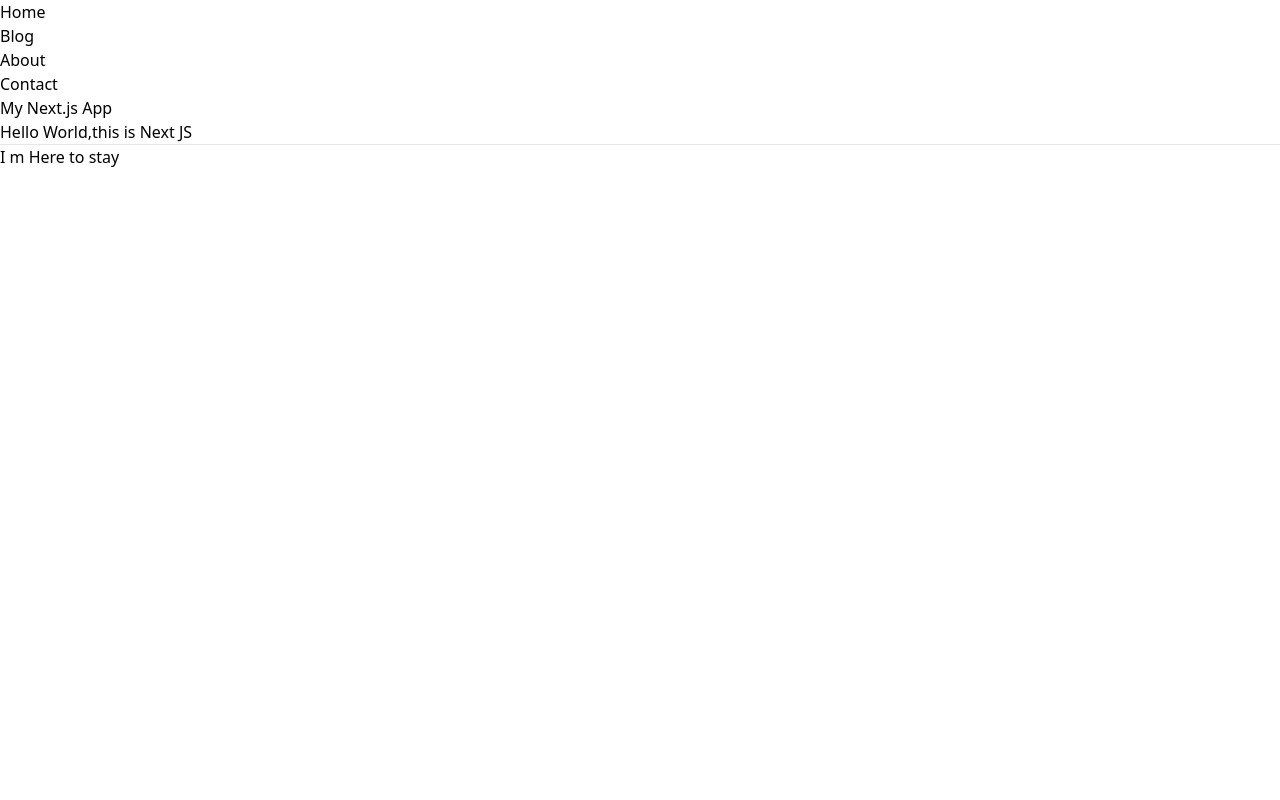
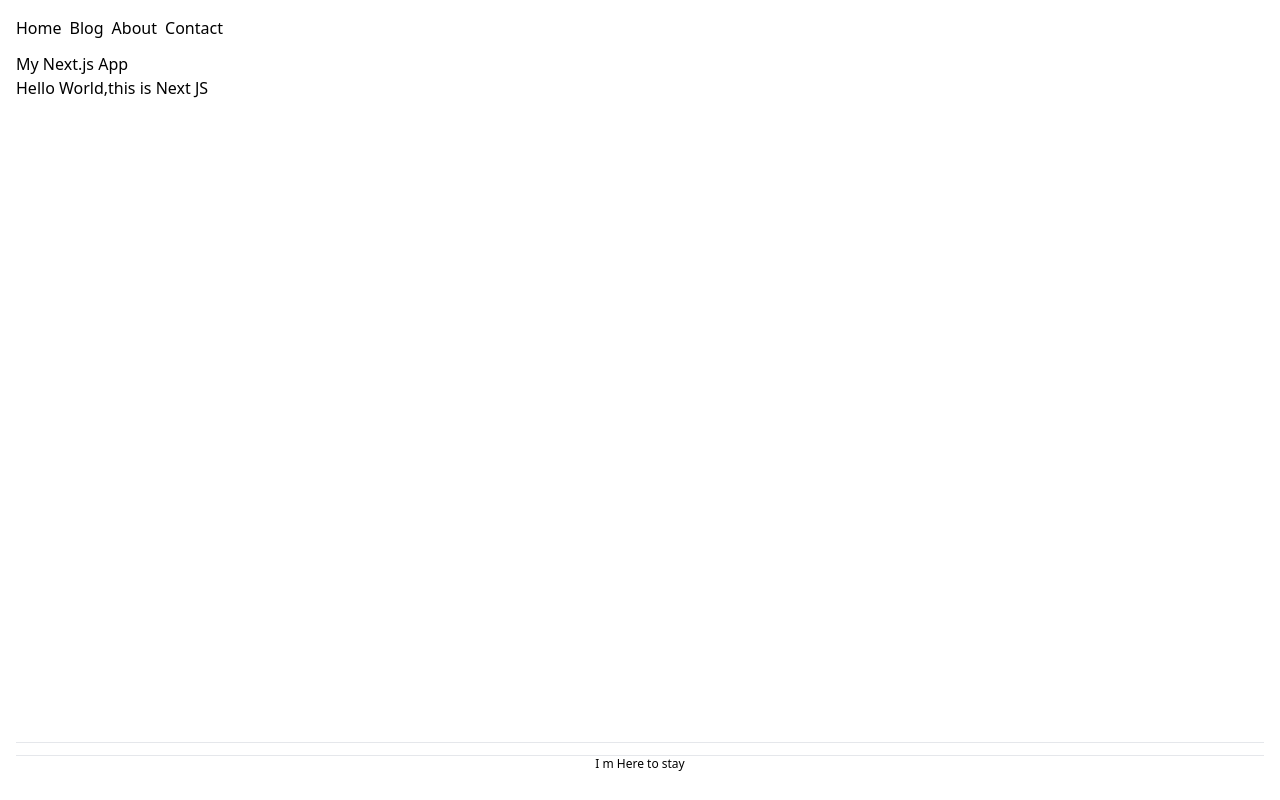
Before and after one commit to bgsdewo/Next.js_With_Headless_CMS, a Next.js app in the folder learn-nextjs/: page / in a window 1280 px wide. Built offline with nearby package versions, Linux system fonts and the light colour scheme.

Commit message:
Latihan Styling Layout meggunakan tailwind.css

```diff
--- a/learn-nextjs/app/layout.jsx
+++ b/learn-nextjs/app/layout.jsx
@@ -6,10 +6,10 @@
       <head>
         <title>LearnNextJs</title>
       </head>
-      <body>
+      <body className="flex flex-col px-4 py-4 min-h-screen">
         <header>
           <nav>
-            <ul>
+            <ul className="flex gap-2">
               <li>
                 <Link href="/">Home</Link>
               </li>
@@ -27,8 +27,8 @@
             </ul>
           </nav>
         </header>
-        <main>{children}</main>
-        <footer>
+        <main className="py-3 grow">{children}</main>
+        <footer className="border-t py-3 text-center text-xs">
           <hr />
           <span>I m Here to stay</span>
         </footer>
```
